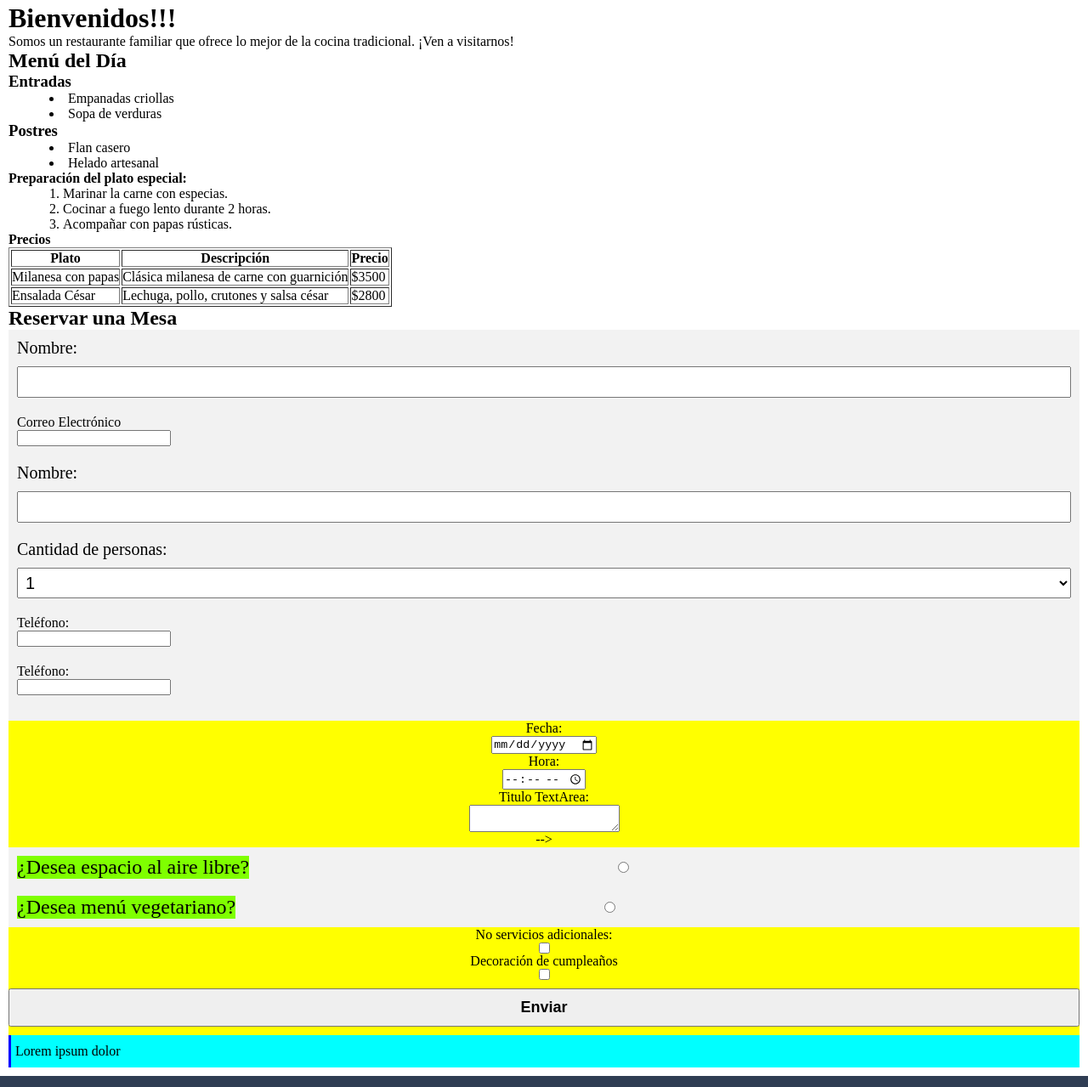
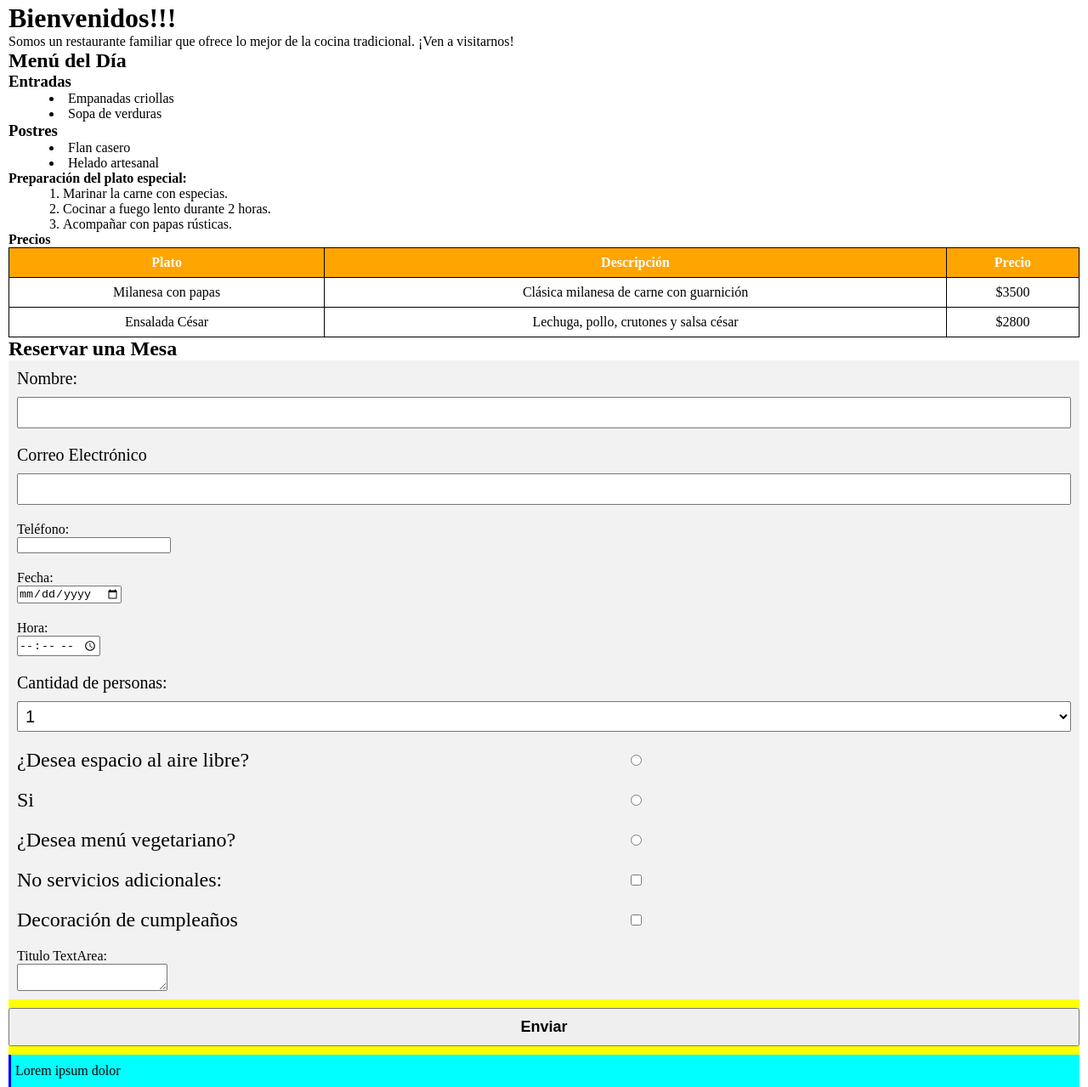
Before and after one commit to Monaster10/RestauranteFrontEnd, a plain HTML site: page Recuperatorio.html in a window 1280 px wide. Shown: the part 140-1419 px from the top of the page at 85% size. Drawn offline with Linux system fonts and the light colour scheme.

Commit message:
Corrigiendo a HUESO

```diff
--- a/Recuperatorio.html
+++ b/Recuperatorio.html
@@ -48,7 +48,7 @@
 
         <p><b>Precios</b></p>
 
-        <table border="1px">
+        <table class="mi-tabla">
             <tr>
                 <th>Plato</th>
                 <th>Descripción</th>
@@ -75,16 +75,25 @@
 
 
             <div class="contenedorInput">
-                <label for="email">Correo Electrónico</label>
-                <input type="email" id="email" name="email">
+                <label class="lbl" for="email">Correo Electrónico</label>
+                <input class="input" type="email" id="email" name="email">
             </div>
 
 
             <div class="contenedorInput">
-                <label class="lbl" for="nombre">Nombre:</label>
-                <input class="input" type="text" id="nombre" nombre="nombre">
+                <label for="telefono">Teléfono:</label>
+                <input type="tel" id="telefono" name="telefono">
             </div>
 
+            <div class="contenedorInput">
+                <label for="fecha">Fecha:</label>
+            <input type="date" id="fecha" name="fecha">
+            </div>
+
+            <div class="contenedorInput">
+                <label for="hora">Hora:</label>
+            <input type="time" id="hora" name="hora">
+            </div>
 
             <div class="contenedorInput">
                 <label class="lbl" for="opciones">Cantidad de personas:</label>
@@ -95,48 +104,40 @@
                 </select>
             </div>
 
-            <div class="contenedorInput">
-                <label for="telefono">Teléfono:</label>
-                <input type="tel" id="telefono" name="telefono">
-            </div>
-
-            <div class="contenedorInput">
-                <label for="telefono">Teléfono:</label>
-                <input type="tel" id="telefono" name="telefono">
-            </div>
-
-
-            <div class="contenedorInput"></div>
-
-            <label for="fecha">Fecha:</label>
-            <input type="date" id="fecha" name="fecha">
-
-            <label for="hora">Hora:</label>
-            <input type="time" id="hora" name="hora">
-
-            <label for="opciones">Titulo TextArea:</label>
-            <textarea name="" id=""></textarea>-->
-
             <div class="contenedorCheck">
                 <label class="lblCheck" for="opcion1">¿Desea espacio al aire libre?</label>
                 <input type="radio" id="opcion1" name="opcion" value="valor1">
             </div>
+
+            <div class="contenedorCheck">
+                <label class="lblCheck" for="opcion1">Si</label>
+                <input type="radio" id="opcion1" name="opcion" value="valor1">
+            </div>
+
+
             <div class="contenedorCheck">
                 <label class="lblCheck" for="opcion2">¿Desea menú vegetariano?</label>
                 <input type="radio" id="opcion2" name="opcion" value="valor2">
             </div>
 
-
-                <label for="opcion1">No servicios
+            <div class="contenedorCheck">
+                <label class="lblCheck" for="opcion1">No servicios
                     adicionales:</label>
                 <input type="checkbox" name="opcion1" value="valor1">
+            </div>
 
-                <label for="opcion2">Decoración de
+            <div class="contenedorCheck">
+                <label class="lblCheck" for="opcion2">Decoración de
                     cumpleaños</label>
                 <input type="checkbox" name="opcion2" value="valor2">
+            </div>
 
+            <div class="contenedorInput">
+                <label for="opciones">Titulo TextArea:</label>
+                <textarea name="" id=""></textarea>
+            </div>
 
-                <button class="btnEnviar">Enviar</button>
+            <button class="btnEnviar">Enviar</button>
         </form>
         <div class="promociones">
             <p>Lorem ipsum dolor</p>
--- a/css/index.css
+++ b/css/index.css
@@ -69,6 +69,23 @@ main{
     padding: 10px;
 }
 
+.mi-tabla {
+    width: 100%;
+    border-collapse: collapse;
+    text-align: center;
+}
+
+.mi-tabla th {
+    background-color: orange;
+    color: white;
+}
+
+.mi-tabla th,
+.mi-tabla td {
+    border: 1px solid #000;
+    padding: 8px;
+}
+
 .formulario{
     width: 100%;
     display: flex;
@@ -111,9 +128,9 @@ main{
 }
 
 .lblCheck{
+    width: 350px;
     font-size: 24px;
-    margin-right: 35%;
-    background-color: chartreuse;
+    margin-right: 30%;
 }
 
 .btnEnviar{
@@ -152,3 +169,11 @@ footer{
     color: red;
     margin-right: 5px;
 }
+
+@media (max-width: 600px) {
+    .lblCheck{
+        width: 50%;
+        font-size: 16px;
+        margin-right: 15%;
+    }
+}
```
